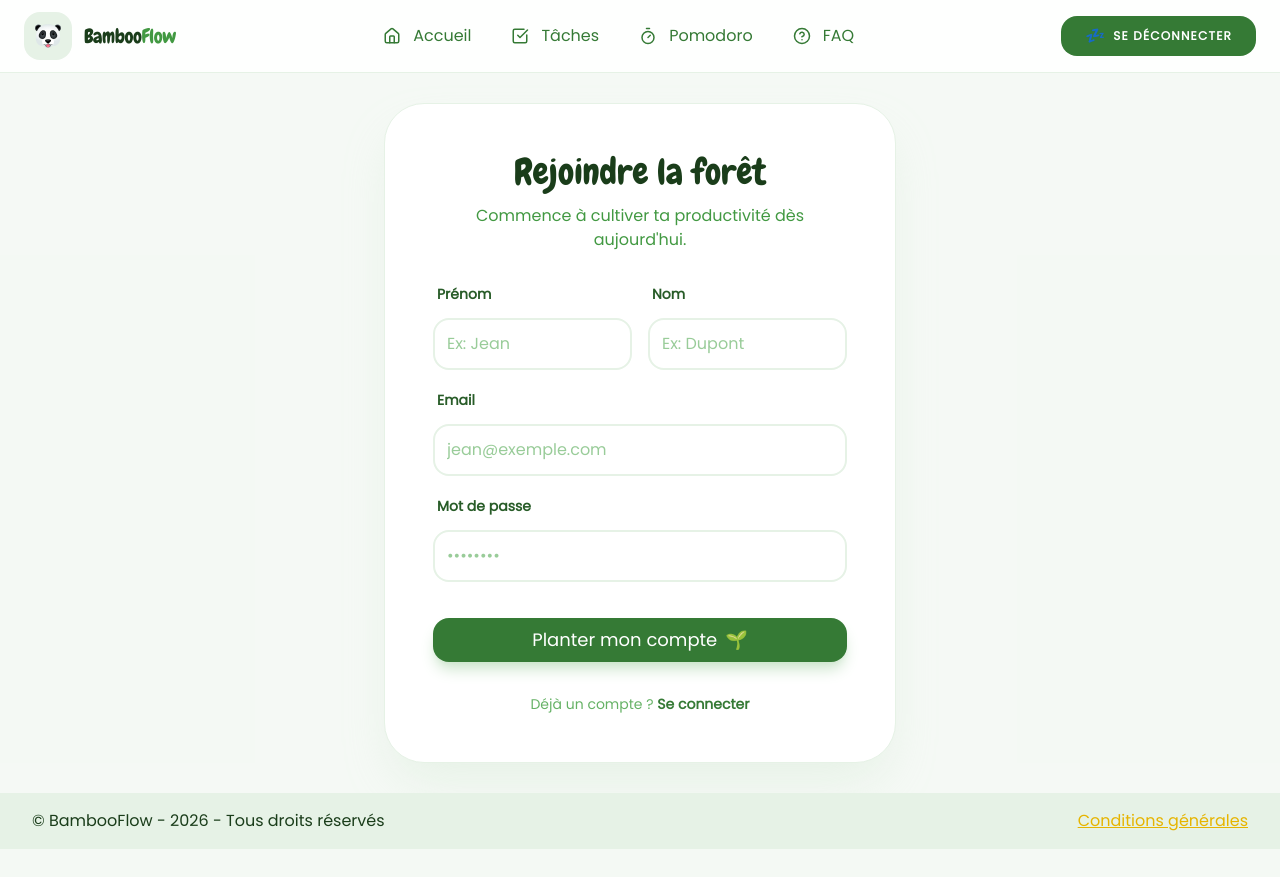
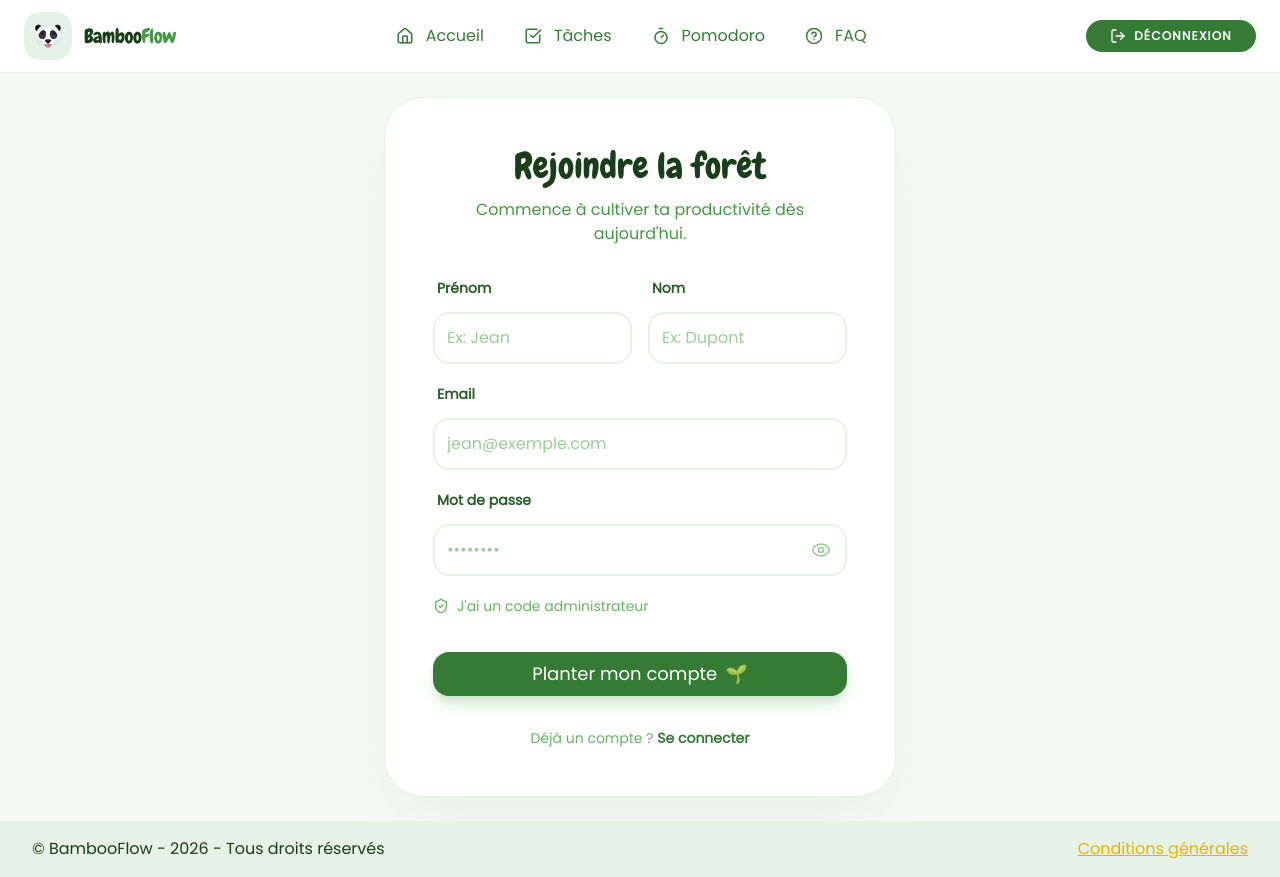
Before and after one commit to nabila-tamajnit/BambooFlow_frontend, a React (Vite) app: page /auth/register in a window 1280 px wide. Before the commit the page ends 849 px from the top, so only its background shows below. Built offline with nearby package versions, Linux system fonts and the light colour scheme; sample sign-in values are in the browser's storage.

Commit message:
Add a button to view the password and an admin input.

```diff
--- a/src/features/auth/components/BtnLogout.jsx
+++ b/src/features/auth/components/BtnLogout.jsx
@@ -1,24 +1,20 @@
 import { useSetAtom } from 'jotai'
 import { tokenAtom } from '../../../atoms/auth.atom'
+import { LogOut } from 'lucide-react'
 
 export function BtnLogout() {
-
-    // Récupère le setter de l'atome
     const setToken = useSetAtom(tokenAtom);
 
-    // Suppression du token
     const handleLogout = () => {
-        // 1. On vide le localStorage (pour que F5 ne nous reconnecte pas)
         localStorage.removeItem('bamboo_token');
-
-        // 2. On vide l'atome (pour mettre à jour l'interface immédiatement)
         setToken(null);
     }
 
     return (
+        // Texte toujours visible — suppression du hidden lg:block qui masquait le texte sur mobile
         <button className='btn flex flex-row gap-2 items-center' onClick={handleLogout}>
-            <span>💤</span>
-            <span className='whitespace-nowrap hidden lg:block uppercase font-bold text-xs tracking-widest'>Se déconnecter</span>
+            <LogOut size={16} />
+            <span className='uppercase font-bold text-xs tracking-widest'>Déconnexion</span>
         </button>
     )
 }
--- a/src/features/auth/components/LoginForm.jsx
+++ b/src/features/auth/components/LoginForm.jsx
@@ -3,31 +3,52 @@ import authService from '../../../services/auth.service';
 import { useNavigate } from 'react-router';
 import { useSetAtom } from 'jotai';
 import { tokenAtom } from '../../../atoms/auth.atom';
-import { Eye, EyeOff } from 'lucide-react'; // Importe les icônes
+import { Eye, EyeOff } from 'lucide-react';
 
 export function LoginForm() {
-
     const id = useId();
     const navigate = useNavigate();
     const setToken = useSetAtom(tokenAtom);
     const [showPassword, setShowPassword] = useState(false);
+    const [error, setError] = useState(null);
+    const [isLoading, setIsLoading] = useState(false);
 
     const handleLoginSubmit = async (formData) => {
-        // Conversion des données vers un objet JS
+        setError(null);
+        setIsLoading(true);
         const data = Object.fromEntries(formData.entries());
 
-        // Utiliser le service qui permet de contacter la WebAPI
-        const token = await authService.login(data);
-
-        // Sauvegarder le token dans un Atom (via Jotai)
-        setToken(token);
-
-        // Redirection vers la page d'accueil
-        navigate('/');
+        try {
+            const token = await authService.login(data);
+            setToken(token);
+            navigate('/tasks');
+        } catch (err) {
+            console.error('Erreur login:', err);
+            // Gestion propre des codes HTTP
+            if (err.response?.status === 401) {
+                setError('Email ou mot de passe incorrect.');
+            } else if (err.response?.status === 400) {
+                setError('Veuillez remplir tous les champs.');
+            } else if (err.code === 'ERR_NETWORK') {
+                setError('Impossible de contacter le serveur. Réessayez plus tard.');
+            } else {
+                setError('Une erreur est survenue. Réessayez.');
+            }
+        } finally {
+            setIsLoading(false);
+        }
     };
 
     return (
         <form action={handleLoginSubmit} className="flex flex-col gap-6 relative">
+
+            {/* Message d'erreur propre — plus de crash UI */}
+            {error && (
+                <div className="bg-red-50 border border-red-100 text-red-600 rounded-2xl p-4 text-sm font-medium">
+                    {error}
+                </div>
+            )}
+
             <div className="flex flex-col gap-2">
                 <label htmlFor={id + 'email'} className="label-form">Email</label>
                 <input
@@ -36,6 +57,7 @@ export function LoginForm() {
                     className="input-form"
                     name="email"
                     placeholder="panda@bambooflow.com"
+                    required
                 />
             </div>
 
@@ -44,7 +66,7 @@ export function LoginForm() {
                 <div className="relative">
                     <input
                         type={showPassword ? "text" : "password"}
-                        className="input-form w-full pr-12" // pr-12 pour laisser de la place à l'icône
+                        className="input-form w-full pr-12"
                         name="password"
                         placeholder="••••••••"
                         required
@@ -59,9 +81,22 @@ export function LoginForm() {
                 </div>
             </div>
 
-            <button type="submit" className="btn w-full py-4 text-lg shadow-lg shadow-main-200 mt-2 flex items-center justify-center gap-2 group">
-                Se connecter
-                <span className="group-hover:translate-x-1 transition-transform">🌿</span>
+            <button
+                type="submit"
+                disabled={isLoading}
+                className="btn w-full py-4 text-lg shadow-lg shadow-main-200 mt-2 flex items-center justify-center gap-2 group disabled:opacity-60 disabled:cursor-not-allowed"
+            >
+                {isLoading ? (
+                    <>
+                        <div className="w-5 h-5 border-2 border-white border-t-transparent rounded-full animate-spin" />
+                        Connexion...
+                    </>
+                ) : (
+                    <>
+                        Se connecter
+                        <span className="group-hover:translate-x-1 transition-transform">🌿</span>
+                    </>
+                )}
             </button>
         </form>
     );
--- a/src/features/auth/components/RegisterForm.jsx
+++ b/src/features/auth/components/RegisterForm.jsx
@@ -1,44 +1,139 @@
-import { useId } from 'react';
+import { useId, useState } from 'react';
 import authService from '../../../services/auth.service';
 import { useNavigate } from 'react-router';
-import { User, Mail, Lock, UserCircle } from "lucide-react";
+import { Eye, EyeOff, ShieldCheck } from "lucide-react";
+
+// Le code secret admin — à mettre dans une variable d'environnement en production
+// Côté front on peut le hardcoder (ce n'est pas sensible — le backend valide aussi)
+const ADMIN_SECRET_HINT = "Code fourni par votre formateur";
 
 export function RegisterForm() {
     const id = useId();
     const navigate = useNavigate();
+    const [showPassword, setShowPassword] = useState(false);
+    const [showAdminField, setShowAdminField] = useState(false);
+    const [error, setError] = useState(null);
+    const [isLoading, setIsLoading] = useState(false);
 
     const handleRegisterSubmit = async (formData) => {
+        setError(null);
+        setIsLoading(true);
         const data = Object.fromEntries(formData.entries());
-        await authService.register(data);
-        navigate('/');
-    }
+
+        try {
+            await authService.register(data);
+            navigate('/');
+        } catch (err) {
+            console.error('Erreur inscription:', err);
+            if (err.response?.status === 409) {
+                setError('Cet email est déjà utilisé.');
+            } else if (err.response?.status === 400) {
+                setError(err.response.data?.message || 'Données invalides.');
+            } else {
+                setError('Une erreur est survenue. Réessayez.');
+            }
+        } finally {
+            setIsLoading(false);
+        }
+    };
 
     return (
         <form action={handleRegisterSubmit} className="flex flex-col gap-5">
+
+            {/* Erreur globale */}
+            {error && (
+                <div className="bg-red-50 border border-red-100 text-red-600 rounded-2xl p-4 text-sm font-medium">
+                    {error}
+                </div>
+            )}
+
             <div className="grid grid-cols-1 md:grid-cols-2 gap-4">
                 <div className="flex flex-col gap-1.5">
                     <label htmlFor={id + 'firstname'} className="label-form">Prénom</label>
-                    <input id={id + 'firstname'} type="text" className="input-form" name="firstname" placeholder="Ex: Jean" required />
+                    <input id={id + 'firstname'} type="text" className="input-form" name="firstname"
+                        placeholder="Ex: Jean" required />
                 </div>
                 <div className="flex flex-col gap-1.5">
                     <label htmlFor={id + 'lastname'} className="label-form">Nom</label>
-                    <input id={id + 'lastname'} type="text" className="input-form" name="lastname" placeholder="Ex: Dupont" required />
+                    <input id={id + 'lastname'} type="text" className="input-form" name="lastname"
+                        placeholder="Ex: Dupont" required />
                 </div>
             </div>
 
             <div className="flex flex-col gap-1.5">
                 <label htmlFor={id + 'email'} className="label-form">Email</label>
-                <input id={id + 'email'} type="email" className="input-form" name="email" placeholder="jean@exemple.com" required />
+                <input id={id + 'email'} type="email" className="input-form" name="email"
+                    placeholder="jean@exemple.com" required />
             </div>
 
+            {/* Mot de passe avec toggle œil */}
             <div className="flex flex-col gap-1.5">
                 <label htmlFor={id + 'password'} className="label-form">Mot de passe</label>
-                <input id={id + 'password'} type="password" className="input-form" name="password" placeholder="••••••••" required />
+                <div className="relative">
+                    <input
+                        id={id + 'password'}
+                        type={showPassword ? "text" : "password"}
+                        className="input-form w-full pr-12"
+                        name="password"
+                        placeholder="••••••••"
+                        required
+                    />
+                    <button
+                        type="button"
+                        onClick={() => setShowPassword(!showPassword)}
+                        className="absolute right-4 top-1/2 -translate-y-1/2 text-main-300 hover:text-main-600 transition-colors"
+                    >
+                        {showPassword ? <EyeOff size={20} /> : <Eye size={20} />}
+                    </button>
+                </div>
             </div>
 
-            <button type="submit" className="btn w-full py-4 text-lg shadow-lg shadow-main-200 mt-4 flex items-center justify-center gap-2 group">
-                Planter mon compte
-                <span className="group-hover:rotate-12 transition-transform">🌱</span>
+            {/* Toggle code admin */}
+            <button
+                type="button"
+                onClick={() => setShowAdminField(!showAdminField)}
+                className="flex items-center gap-2 text-sm text-main-400 hover:text-main-600 transition-colors self-start"
+            >
+                <ShieldCheck size={16} />
+                {showAdminField ? 'Masquer le code admin' : "J'ai un code administrateur"}
+            </button>
+
+            {/* Champ code admin — masqué par défaut */}
+            {showAdminField && (
+                <div className="flex flex-col gap-1.5">
+                    <label htmlFor={id + 'adminCode'} className="label-form flex items-center gap-2">
+                        <ShieldCheck size={14} className="text-secondary-500" />
+                        Code administrateur
+                    </label>
+                    <input
+                        id={id + 'adminCode'}
+                        type="text"
+                        className="input-form"
+                        name="adminCode"
+                        placeholder={ADMIN_SECRET_HINT}
+                    />
+                    <p className="text-[11px] text-main-400 ml-1">
+                        Laissez vide si vous n'êtes pas administrateur.
+                    </p>
+                </div>
+            )}
+
+            <button
+                type="submit"
+                disabled={isLoading}
+                className="btn w-full py-4 text-lg shadow-lg shadow-main-200 mt-4 flex items-center justify-center gap-2 group disabled:opacity-60 disabled:cursor-not-allowed"
+            >
+                {isLoading ? (
+                    <>
+                        <div className="w-5 h-5 border-2 border-white border-t-transparent rounded-full animate-spin" />
+                        Plantation en cours...
+                    </>
+                ) : (
+                    <>
+                        Planter mon compte
+                        <span className="group-hover:rotate-12 transition-transform">🌱</span>
+                    </>
+                )}
             </button>
         </form>
     );
```
